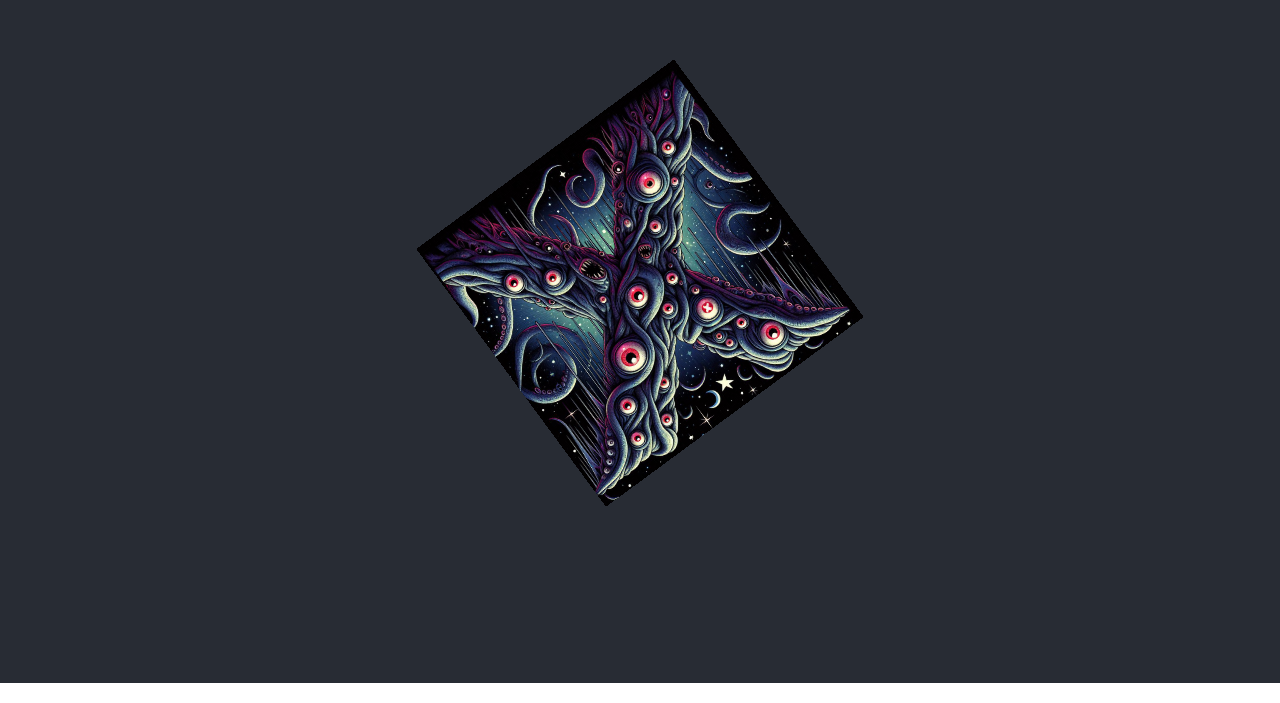
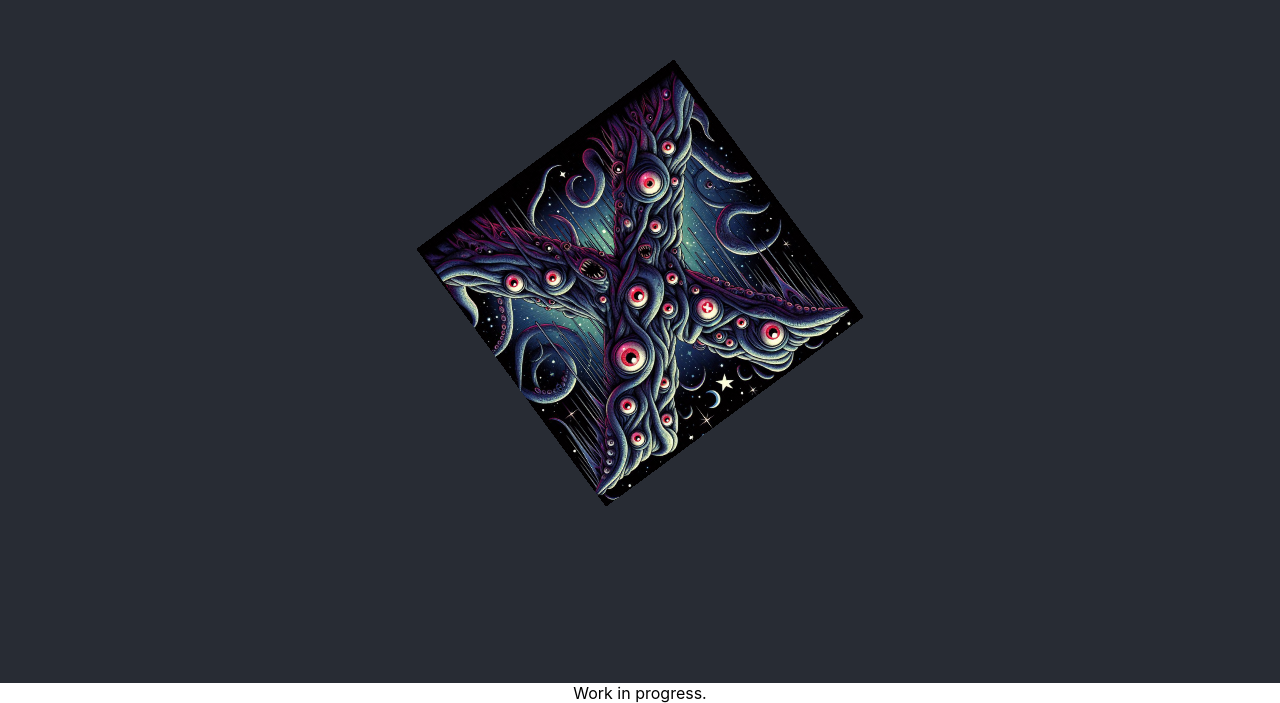
Before and after one commit to xzantim/myth-of-magic, a React (Create React App) app: page / in a window 1280 px wide. Shown: the part 117-820 px from the top of the page. Built offline with nearby package versions, Linux system fonts and the light colour scheme.

Commit message:
added WIP text

```diff
--- a/src/App.tsx
+++ b/src/App.tsx
@@ -8,6 +8,9 @@ function App() {
       <header className="App-header">
         <img src={logo2} className="App-logo" alt="logo" />
       </header>
+      <div>
+        Work in progress.
+      </div>
     </div>
   );
 }
```
